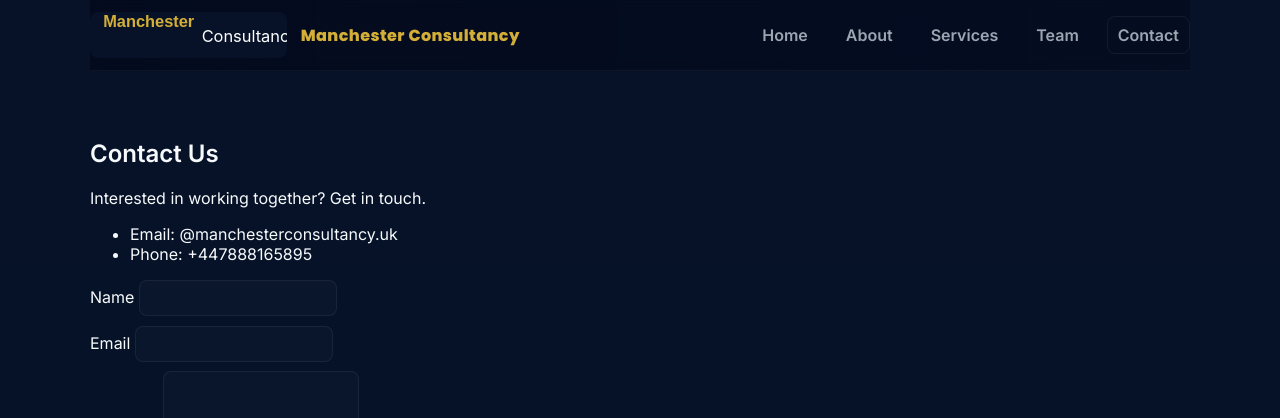
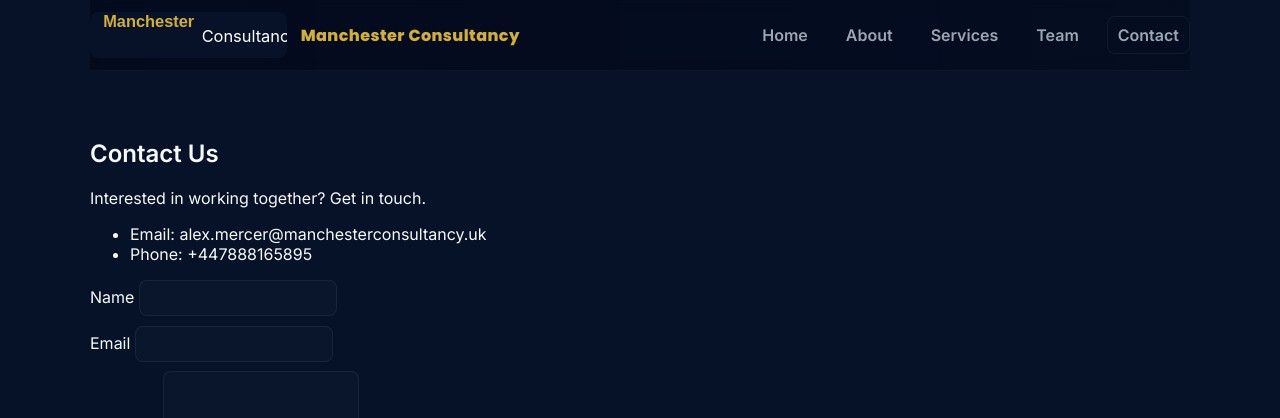
Before and after one commit to MyWork1306/ManchesterConsultancy, a Jekyll site: the page built from contact.md, in a window 1280 px wide. Shown: the top 418 px of the page. Built offline with Jekyll 4.4.1, drawn with Linux system fonts in a browser that asks for light colours.

Commit message:
Update contact.md

```diff
--- a/contact.md
+++ b/contact.md
@@ -9,7 +9,7 @@ intro_image: "/assets/images/illustrations/contact-illustration.svg"
 
 Interested in working together? Get in touch.
 
-- Email: @manchesterconsultancy.uk
+- Email: alex.mercer@manchesterconsultancy.uk
 - Phone: +447888165895
 
 <form action="https://formspree.io/f/mqayyrry" method="POST" class="contact-form">
```
